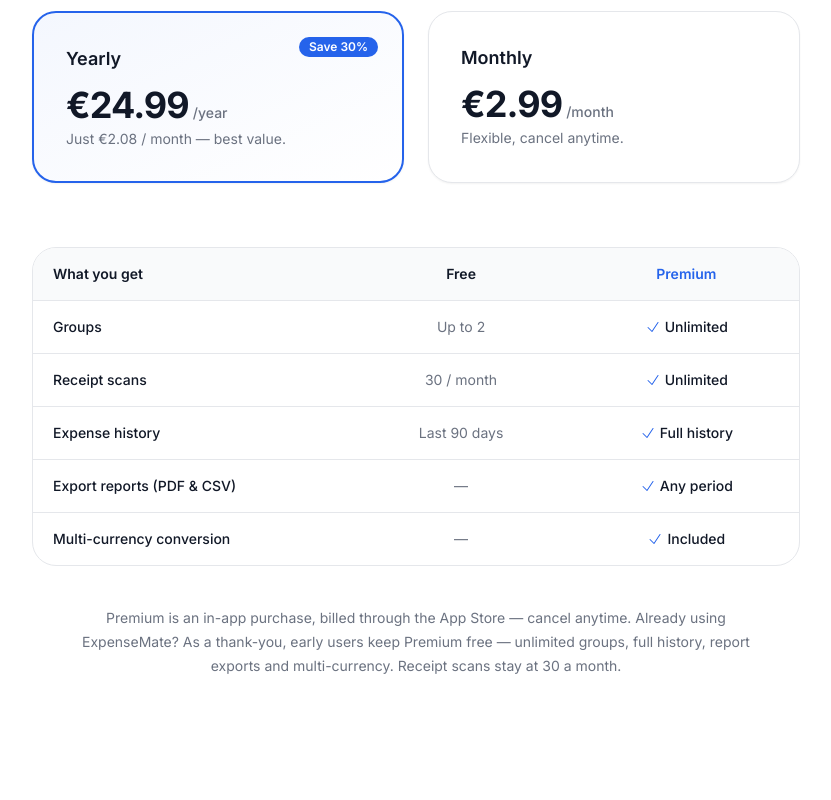
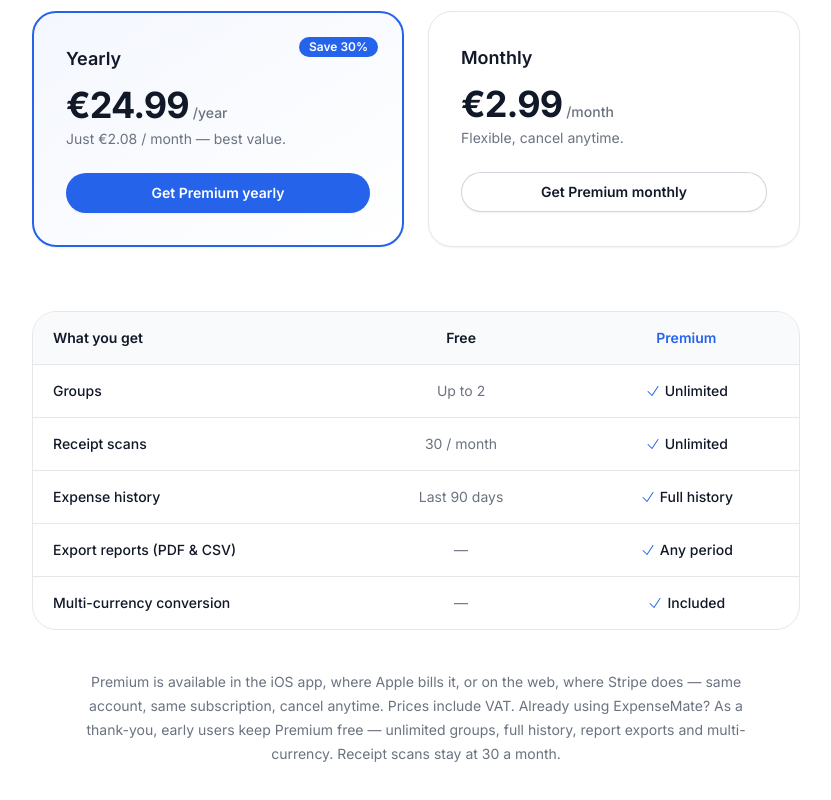
Before and after one commit to SM1LE21/bill-splitting-Website, a Next.js app: page / in a window 1280 px wide. Shown: the part 5918-6718 px from the top of the page, without its empty margins (224-1055 px from the left). Built offline with nearby package versions, Linux system fonts and the light colour scheme.

Commit message:
feat(premium): upgrade CTAs on the price cards, and Premium is no longer App Store only

```diff
--- a/src/components/sections/Premium.tsx
+++ b/src/components/sections/Premium.tsx
@@ -2,16 +2,7 @@
 
 import { motion } from 'framer-motion';
 import { CheckIcon } from '@heroicons/react/24/solid';
-
-type Row = { name: string; free: string; premium: string };
-
-const rows: Row[] = [
-  { name: 'Groups', free: 'Up to 2', premium: 'Unlimited' },
-  { name: 'Receipt scans', free: '30 / month', premium: 'Unlimited' },
-  { name: 'Expense history', free: 'Last 90 days', premium: 'Full history' },
-  { name: 'Export reports (PDF & CSV)', free: '—', premium: 'Any period' },
-  { name: 'Multi-currency conversion', free: '—', premium: 'Included' },
-];
+import { PREMIUM_ROWS, upgradeUrl } from '@/constants/premiumPlans';
 
 export default function Premium() {
   return (
@@ -46,6 +37,14 @@
               <span className="text-sm font-medium text-gray-500">/year</span>
             </p>
             <p className="mt-1 text-sm text-gray-500">Just €2.08 / month — best value.</p>
+            <a
+              href={upgradeUrl('annual', 'site-premium')}
+              target="_blank"
+              rel="noopener noreferrer"
+              className="mt-6 block rounded-full bg-primary px-5 py-2.5 text-center text-sm font-semibold text-white shadow-sm transition-colors hover:bg-primary/90"
+            >
+              Get Premium yearly
+            </a>
           </div>
 
           <div className="rounded-3xl border border-gray-200 bg-white p-8 shadow-sm">
@@ -55,17 +54,27 @@
               <span className="text-sm font-medium text-gray-500">/month</span>
             </p>
             <p className="mt-1 text-sm text-gray-500">Flexible, cancel anytime.</p>
+            <a
+              href={upgradeUrl('monthly', 'site-premium')}
+              target="_blank"
+              rel="noopener noreferrer"
+              className="mt-6 block rounded-full bg-white px-5 py-2.5 text-center text-sm font-semibold text-gray-900 shadow-sm ring-1 ring-inset ring-gray-300 transition-colors hover:bg-gray-50"
+            >
+              Get Premium monthly
+            </a>
           </div>
         </div>
 
-        {/* Free vs Premium comparison */}
+        {/* Free vs Premium comparison. Fixed tracks need ~310px, more than a 360px phone leaves, so it scrolls. */}
         <div className="mx-auto mt-16 max-w-3xl overflow-hidden rounded-3xl border border-gray-200">
+          <div className="overflow-x-auto">
+            <div className="min-w-[22rem]">
               <div className="grid grid-cols-[1.4fr_1fr_1fr] bg-gray-50 text-sm font-semibold text-gray-900">
                 <div className="px-5 py-4">What you get</div>
                 <div className="px-5 py-4 text-center">Free</div>
                 <div className="px-5 py-4 text-center text-primary">Premium</div>
               </div>
-          {rows.map((row) => (
+              {PREMIUM_ROWS.map((row) => (
                 <div
                   key={row.name}
                   className="grid grid-cols-[1.4fr_1fr_1fr] border-t border-gray-200 text-sm"
@@ -79,9 +88,12 @@
                 </div>
               ))}
             </div>
+          </div>
+        </div>
 
         <p className="mx-auto mt-10 max-w-2xl text-center text-sm leading-6 text-gray-500">
-          Premium is an in-app purchase, billed through the App Store — cancel anytime. Already using
+          Premium is available in the iOS app, where Apple bills it, or on the web, where Stripe
+          does — same account, same subscription, cancel anytime. Prices include VAT. Already using
           ExpenseMate? As a thank-you, early users keep Premium free — unlimited groups, full
           history, report exports and multi-currency. Receipt scans stay at 30 a month.
         </p>
```
Lines whose indentation alone changed are shown as unchanged.
